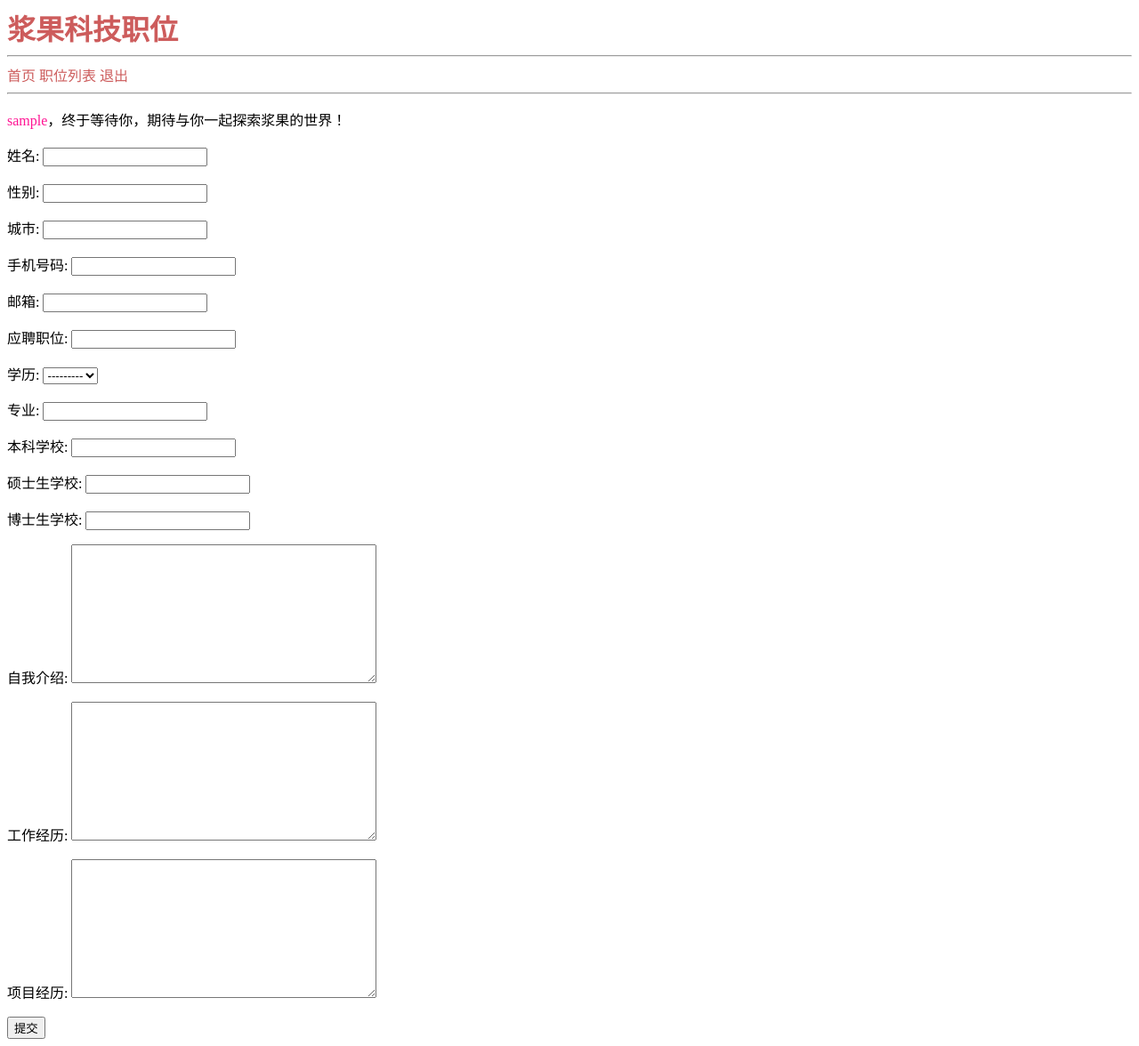
After one commit to xiaolu2333/meetingroom, a Django app: page /resume/add/ in a window 1280 px wide. The commit adds this page. Shown: the whole page at 89% size. Run offline with Django 3.2, Linux system fonts and the light colour scheme; the visitor is signed in with stand-in values (Sample User, id 1).

Commit message:
实现用户职位申请功能

```diff
--- a/jobs/models.py
+++ b/jobs/models.py
@@ -2,6 +2,8 @@ from datetime import datetime
 
 from django.db import models
 from django.contrib.auth.models import User
+
+from interview.models import DEGREE_TYPE
 
 # Create your models here.
 JobTypes = [
@@ -27,3 +29,32 @@ class Job(models.Model):
     creator = models.ForeignKey(User, verbose_name="创建人", null=True, on_delete=models.SET_NULL)
     created_time = models.DateTimeField(default=datetime.now, verbose_name="创建日期")
     modified_time = models.DateTimeField(default=datetime.now, verbose_name="修改时间")
+
+
+class Resume(models.Model):
+    username = models.CharField(max_length=125, verbose_name="姓名")
+    applicant = models.ForeignKey(User, on_delete=models.SET_NULL, null=True, verbose_name="申请人")
+    city = models.CharField(max_length=125, verbose_name="城市")
+    phone = models.CharField(max_length=125, verbose_name="手机号码")
+    email = models.EmailField(max_length=125, blank=True, verbose_name="邮箱")
+    apply_position = models.CharField(max_length=125, blank=True, verbose_name="应聘职位")
+    born_address = models.CharField(max_length=125, blank=True, verbose_name="生源地")
+    gender = models.CharField(max_length=125, blank=True, verbose_name="性别")
+
+    # 学校与学历信息
+    bachelor_school = models.CharField(max_length=125, blank=True, verbose_name="本科学校")
+    master_school = models.CharField(max_length=125, blank=True, verbose_name="硕士生学校")
+    doctor_school = models.CharField(max_length=125, blank=True, verbose_name="博士生学校")
+    major = models.CharField(max_length=125, blank=True, verbose_name="专业")
+    degree = models.CharField(max_length=125, choices=DEGREE_TYPE, blank=True, verbose_name="学历")
+    created_date = models.DateTimeField(default=datetime.now, verbose_name="创建日期")
+    modified_date = models.DateTimeField(default=datetime.now, verbose_name="修改时间")
+
+    # 自我介绍、工作经历、项目经历
+    candidate_introduction = models.TextField(max_length=2056, blank=True, verbose_name="自我介绍")
+    work_experience = models.TextField(max_length=1024, blank=True, verbose_name="工作经历")
+    project_experience = models.TextField(max_length=4112, blank=True, verbose_name="项目经历")
+
+    class Meta:
+        verbose_name = "简历"
+        verbose_name_plural = "简历列表"
--- a/jobs/templates/jobdetail.html
+++ b/jobs/templates/jobdetail.html
@@ -21,7 +21,8 @@
         <pre style="font-size: 16px">{{ job.job_requirement }}</pre>
     </div><br>
     <div class="apply_position">
-        <input type="button" style="background-color: deepskyblue" value="申请">
+        <input type="button" style="background-color: deeppink" value="申请"
+               onclick="location.href='/resume/add/?apply_position={{ job.job_name }}&city={{ job.city_name }}'">
     </div><br>
     {% else %}
     <p>岗位不存在！</p>
--- /dev/null
+++ b/jobs/templates/resume_form.html
@@ -0,0 +1,11 @@
+{% extends 'base.html' %}
+
+{% block title %}职位申请{% endblock %}
+
+{% block content %}
+<form action="" method="post">
+    {% csrf_token %}
+    {{ form.as_p }}
+    <input type="submit" value="提交">
+</form>
+{% endblock %}
--- a/jobs/urls.py
+++ b/jobs/urls.py
@@ -1,9 +1,11 @@
 from django.urls import path, re_path
 
-from jobs.views import joblist, jobdetail
+from jobs.views import joblist, jobdetail, ResumeCreateView
 
 urlpatterns = [
     path('', joblist, name="index"), # 新增LOGIN_REDIRECT_URL 路由
     path('joblist/', joblist, name="joblist"),
-    re_path('job/(?P<job_id>\d+)', jobdetail, name="jobdetail"),
+    path('job/<int:job_id>', jobdetail, name="jobdetail"),
+    # re_path('job/(?P<job_id>\d+)', jobdetail, name="jobdetail"),
+    path('resume/add/', ResumeCreateView.as_view(), name='resume-add'),
 ]
--- a/jobs/views.py
+++ b/jobs/views.py
@@ -1,7 +1,9 @@
 from django.shortcuts import render
-from django.http import Http404
+from django.http import Http404, HttpResponseRedirect
+from django.contrib.auth.mixins import LoginRequiredMixin
+from django.views.generic.edit import CreateView
 
-from jobs.models import Job, Cities, JobTypes
+from jobs.models import Job, Cities, JobTypes, Resume
 
 
 def joblist(request):
@@ -23,3 +25,34 @@ def jobdetail(request, job_id):
         raise Http404('Job does not exist!')
 
     return render(request, 'jobdetail.html', context)
+
+
+class ResumeCreateView(LoginRequiredMixin, CreateView):
+    """ 创建简历 """
+    template_name = 'resume_form.html'	# 指定模板
+    success_url = '/joblist/'			# 指定操作后重定向
+    model = Resume						# 所使用的模型
+    fields = [							# 模板表单字段
+        'username', 'gender', 'city',
+        'phone', 'email',
+        'apply_position',
+        'degree', 'major',
+        'bachelor_school', 'master_school', 'doctor_school',
+        'candidate_introduction',
+        'work_experience',
+        'project_experience',
+    ]
+
+    # 从 URL 请求参数中自动填充部分表单内容
+    def get_initial(self):
+        initial = {}
+        for x in self.request.GET:
+            initial[x] = self.request.GET[x]
+        return initial
+
+    # 建立表单与当前用户进行关联
+    def form_valid(self, form):
+        self.object = form.save(commit=False)  # 暂不提交保存
+        self.object.applicant = self.request.user  # 设置表单字段的内容
+        self.object.save()  # 再保存
+        return HttpResponseRedirect(self.get_success_url())
--- a/settings/base.py
+++ b/settings/base.py
@@ -57,8 +57,9 @@ ROOT_URLCONF = 'meetingroot.urls'
 TEMPLATES = [
     {
         'BACKEND': 'django.template.backends.django.DjangoTemplates',
-        'DIRS': [BASE_DIR / 'templates']
-        ,
+        'DIRS': [BASE_DIR / 'jobs/templates',
+                 BASE_DIR / 'interview/templates',
+                 BASE_DIR / 'templates', ],
         'APP_DIRS': True,
         'OPTIONS': {
             'context_processors': [
```
Also changed, not shown: jobs/admin.py (+27 -1 lines), jobs/migrations/0003_resume.py (added).
